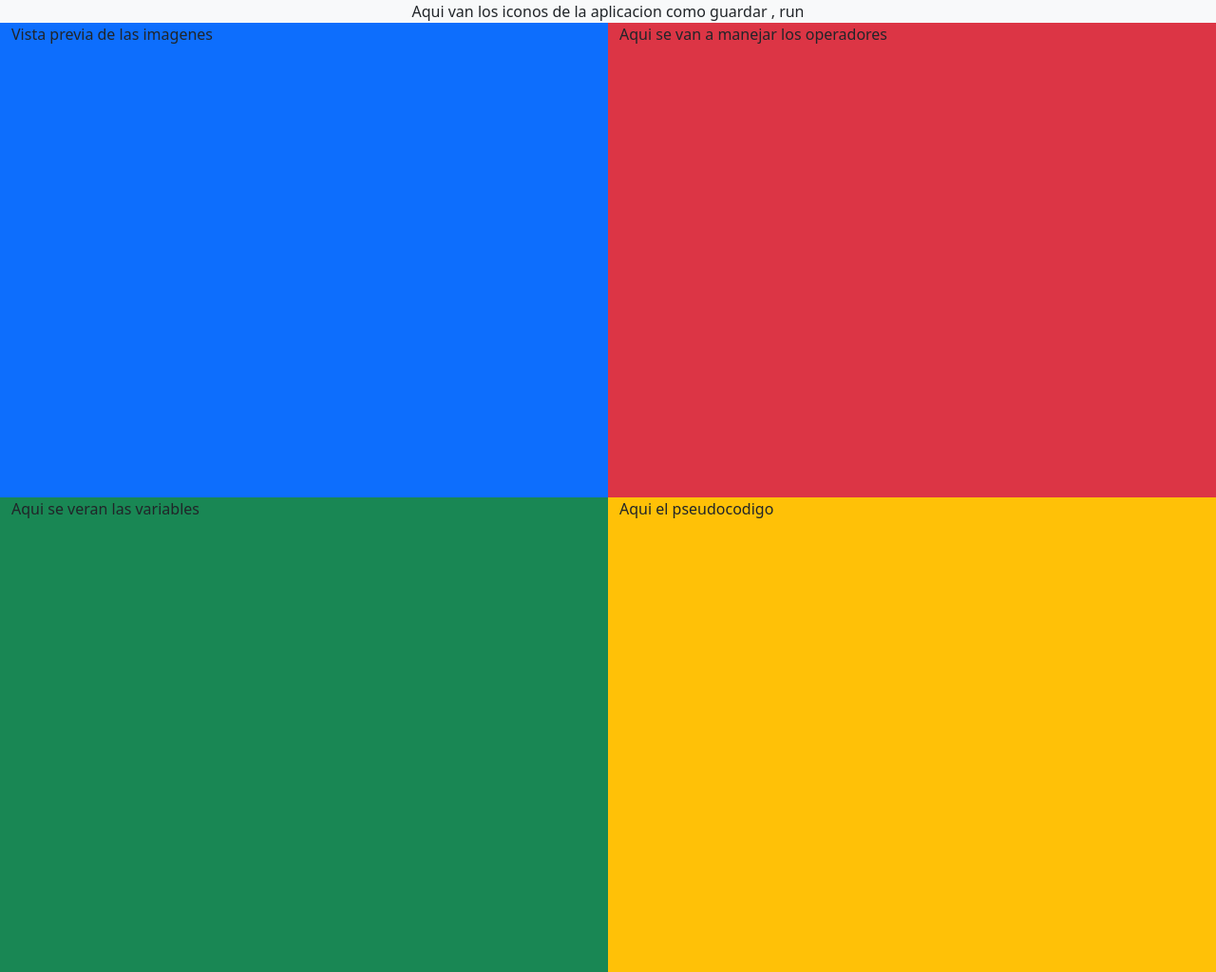
After one commit to TomasGit-1/Imperius, a Flask app: page /imperius/ in a window 1280 px wide. The commit adds this page. Shown: the whole page at 95% size. Run offline with Flask 2, Linux system fonts and the light colour scheme; some libraries are stand-ins or nearby versions.

Commit message:
Se sube la interfaz de la aplicacion

```diff
--- a/my_app/app.py
+++ b/my_app/app.py
@@ -7,6 +7,12 @@ def home():
     return render_template("home.html")
 
 
+@app.route("/imperius/")
+def Home_App():
+    return render_template("imperius.html")
+
+
+
 
 if __name__ == '__main__':
     app.run(debug=True , port=5000)
--- a/my_app/templates/home.html
+++ b/my_app/templates/home.html
@@ -1,6 +1,7 @@
 <!doctype html>
 <html lang="en">
     <head>
+        <script src="https://cdn.jsdelivr.net/npm/vue/dist/vue.js"></script>
         <!-- Required meta tags -->
         <meta charset="utf-8">
         <meta name="viewport" content="width=device-width, initial-scale=1">
@@ -9,17 +10,15 @@
         <title>Hello, world!</title>
     </head>
     <body>
-
         <div class="m-0 vh-100 row justify-content-center align-items-center">
             <div class="col-auto p-5 text-center border border-primary">
                 <div class="row">
                     <h1>Imperius</h1>
-                    <a href="http://">Presione aqui para entrar</a>
+                    <a href="/imperius/">Presione aqui para entrar</a>
 
                 </div>
             </div>
         </div>
-
         <script src="https://cdn.jsdelivr.net/npm/bootstrap@5.1.0/dist/js/bootstrap.bundle.min.js" integrity="sha384-U1DAWAznBHeqEIlVSCgzq+c9gqGAJn5c/t99JyeKa9xxaYpSvHU5awsuZVVFIhvj" crossorigin="anonymous"></script>
     </body>
 </html>
--- /dev/null
+++ b/my_app/templates/imperius.html
@@ -0,0 +1,44 @@
+<!DOCTYPE html>
+<html lang="en">
+    <head>
+        <script src="https://cdnjs.cloudflare.com/ajax/libs/vue/2.0.3/vue.js"></script>
+        <script src="https://cdn.jsdelivr.net/npm/vue@2.6.14/dist/vue.js"></script>
+        <!-- Bootstrap CSS -->
+        <link href="https://cdn.jsdelivr.net/npm/bootstrap@5.1.0/dist/css/bootstrap.min.css" rel="stylesheet" integrity="sha384-KyZXEAg3QhqLMpG8r+8fhAXLRk2vvoC2f3B09zVXn8CA5QIVfZOJ3BCsw2P0p/We" crossorigin="anonymous">
+        <link href="css/style.css" rel="stylesheet" type="text/css">
+        <title>Hello, world!</title>
+    </head>
+    <body>
+        <main>
+            <section id="app">
+                <div class="container-fluid bg-light text-center">
+                    Aqui van los iconos de la aplicacion como guardar , run
+                </div>
+                <div class="container-fluid">
+                    <div class="row">
+                        <div class="col bg-primary" style="height: 500px;">Vista previa de las imagenes</div>
+                        <div class="col bg-danger"  style="height: 500px;">Aqui se van a manejar los operadores</div>
+                    </div>
+                    <div class="row">
+                        <div class="col bg-success" style="height: 500px;">Aqui se veran las variables</div>
+                        <div class="col bg-warning" style="height: 500px;">Aqui el pseudocodigo</div>
+                    </div>
+                </div>
+            </section>
+        </main>
+        <script src="https://cdn.jsdelivr.net/npm/bootstrap@5.1.0/dist/js/bootstrap.bundle.min.js" integrity="sha384-U1DAWAznBHeqEIlVSCgzq+c9gqGAJn5c/t99JyeKa9xxaYpSvHU5awsuZVVFIhvj" crossorigin="anonymous"></script>
+        <script type="text/javascript" >
+            let app = new Vue({
+                delimiters:['[[',']]'],
+                el: '#app',
+                data: {
+                    message: 'Hello Vue!',
+                    imagen:"http://laravelacademy.org/wp-content/uploads/2016/08/00-featured-vuejs-logo-simple-256x128.jpg",
+                },
+                methods :{
+
+                }
+            })
+        </script>
+    </body>
+</html>
```
